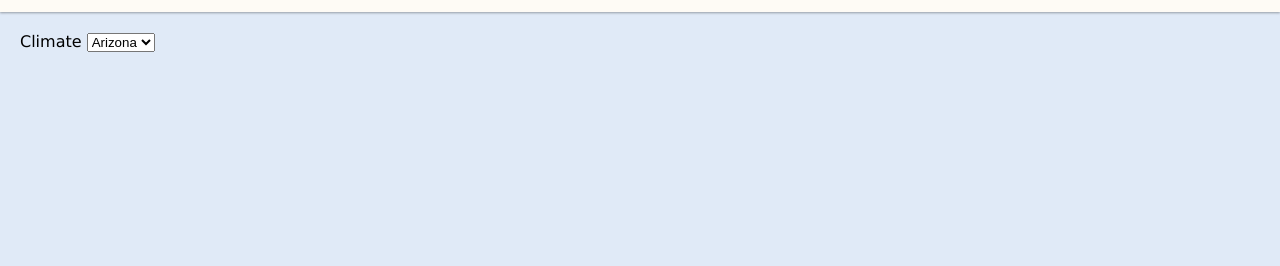
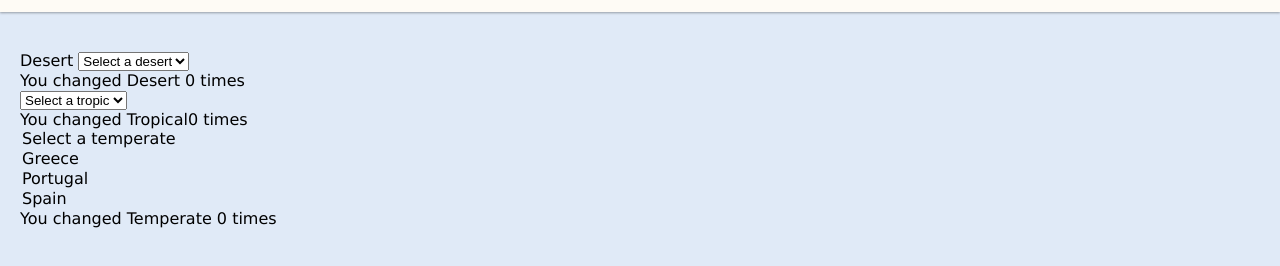
Before and after one commit to lailahnicole614/city-builder, a plain HTML site: page index.html in a window 1280 px wide. Shown: the part 68-334 px from the top of the page. Drawn offline with Linux system fonts and the light colour scheme.

Commit message:
created html for my dropdowns and images

```diff
--- a/index.html
+++ b/index.html
@@ -29,14 +29,36 @@
         </header>
 
         <main>
+            <section class="images">
+                <img id="park-image" />
+                <img id="skyline-image" />
+            </section>
+            <section id="slogans"></section>
+
             <label>
-                Climate
-                <select id="climate-dropdown">
+                Desert
+                <select id="desert-dropdown">
+                    <option value="">Select a desert</option>
                     <option value="arizona">Arizona</option>
                     <option value="dubai">Dubai</option>
                     <option value="sahara">Sahara</option>
                 </select>
             </label>
+            <div>You changed Desert <span id="desert-count">0</span> times</div>
+            <select id="tropical-dropdown">
+                <option value="">Select a tropic</option>
+                <option value="maldives">Maldives</option>
+                <option value="aruba">Aruba</option>
+                <option value="bahamas">Bahamas</option>
+            </select>
+            <div>You changed Tropical<span id="tropical-count">0</span> times</div>
+            <section id="temperate-dropdown">
+                <option value="">Select a temperate</option>
+                <option value="greece">Greece</option>
+                <option value="portugal">Portugal</option>
+                <option value="spain">Spain</option>
+            </section>
+            <div>You changed Temperate <span id="temperate-count">0</span> times</div>
         </main>
     </body>
 </html>
```
Also changed, not shown: 1 other file.
